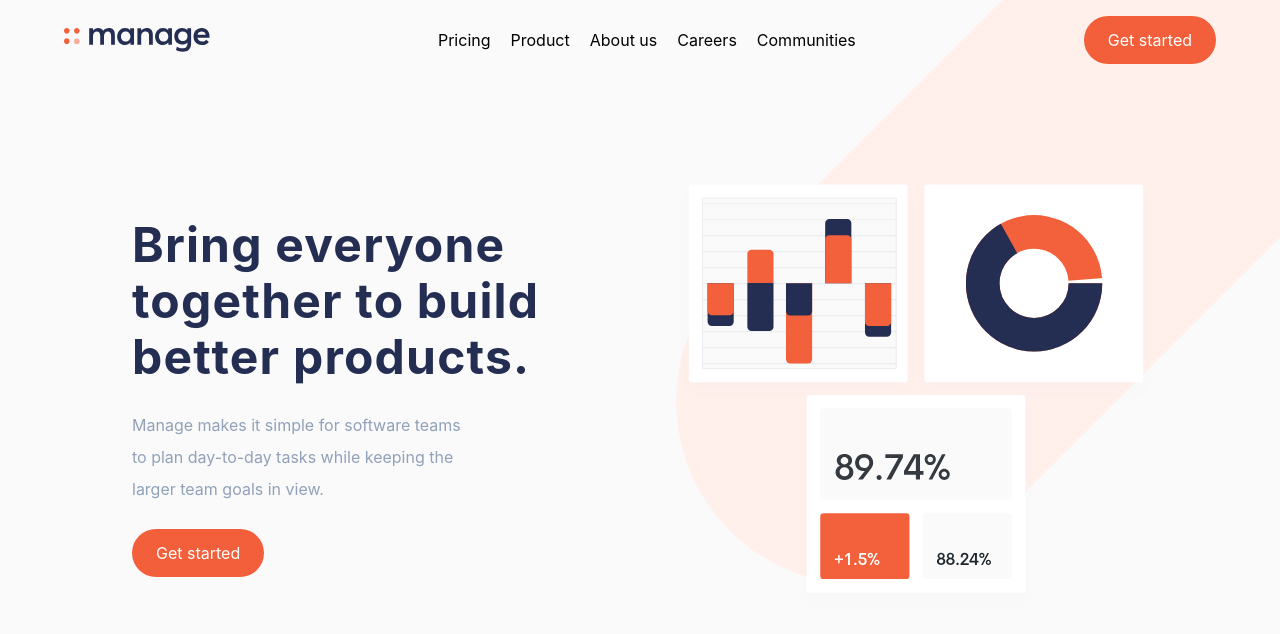
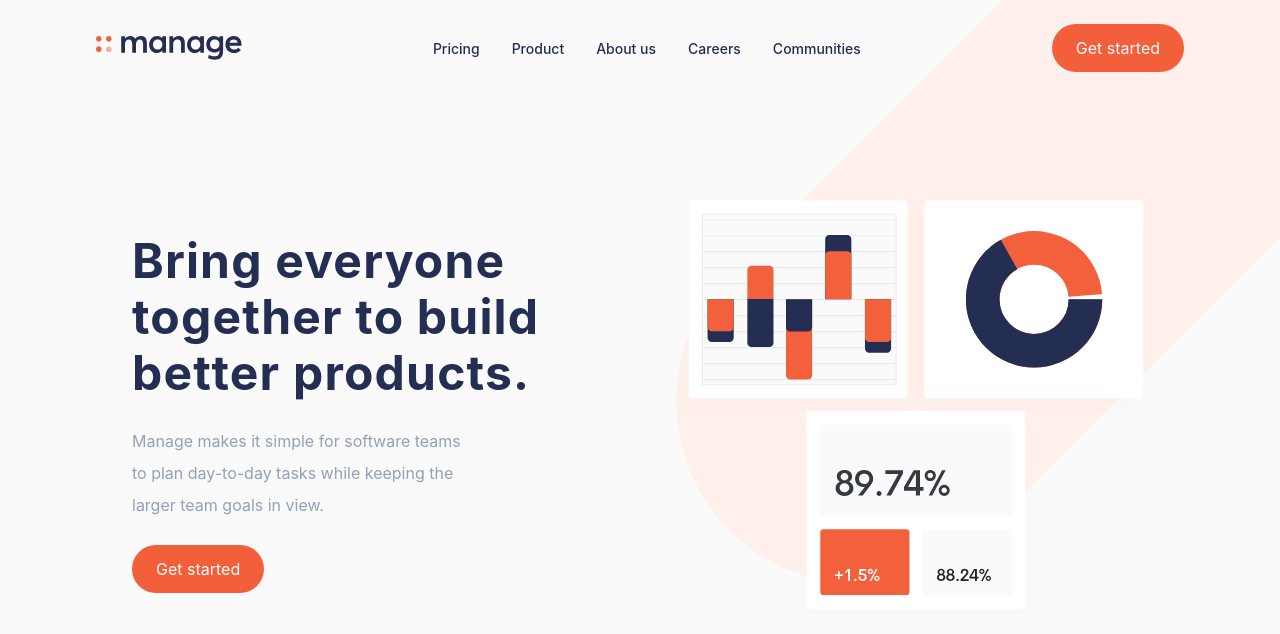
Before and after one commit to jawad-mwadama/manage-landing-page, a React (Vite) app: page / in a window 1280 px wide. Shown: the top 634 px of the page. Built offline with nearby package versions, Linux system fonts and the light colour scheme.

Commit message:
fixed hero section

```diff
--- a/src/components/Navbar/Navbar.tsx
+++ b/src/components/Navbar/Navbar.tsx
@@ -8,45 +8,34 @@ interface NavLink {
 
 function Navbar() {
   const navLinks: NavLink[] = [
-    {
-      name: "Pricing",
-      href: "/",
-    },
-    {
-      name: "Product",
-      href: "/product",
-    },
-    {
-      name: "About us",
-      href: "/about",
-    },
-    {
-      name: "Careers",
-      href: "/careers",
-    },
-    {
-      name: "Communities",
-      href: "/communities",
-    },
+    { name: "Pricing", href: "/" },
+    { name: "Product", href: "/product" },
+    { name: "About us", href: "/about" },
+    { name: "Careers", href: "/careers" },
+    { name: "Communities", href: "/communities" },
   ];
 
   return (
-    <header className="overflow-hidden py-4">
-      <nav className="mx-auto flex w-6xl items-center justify-between gap-4">
-        <img src={logo} className="object-fit h-6" alt="manageLogo" />
-        <div>
-          <ul className="flex items-center justify-between gap-5">
-            {navLinks.map((navLink) => {
-              return (
-                <li key={navLink.name}>
-                  <a href={navLink.href}>{navLink.name}</a>
-                </li>
-              );
-            })}
-          </ul>
+    <header className="py-4 md:py-6">
+      <nav className="mx-auto flex w-full max-w-6xl items-center justify-between gap-4 px-4 sm:px-6 lg:px-8">
+        <img src={logo} className="h-6 w-auto shrink-0" alt="manageLogo" />
+
+        <ul className="hidden items-center gap-6 md:flex lg:gap-8">
+          {navLinks.map((navLink) => (
+            <li key={navLink.name}>
+              <a
+                href={navLink.href}
+                className="text-sm font-medium text-blue-950 transition-colors hover:text-slate-500"
+              >
+                {navLink.name}
+              </a>
+            </li>
+          ))}
+        </ul>
+
+        <div className="hidden md:block">
+          <Button />
         </div>
-
-        <Button />
       </nav>
     </header>
   );
```
